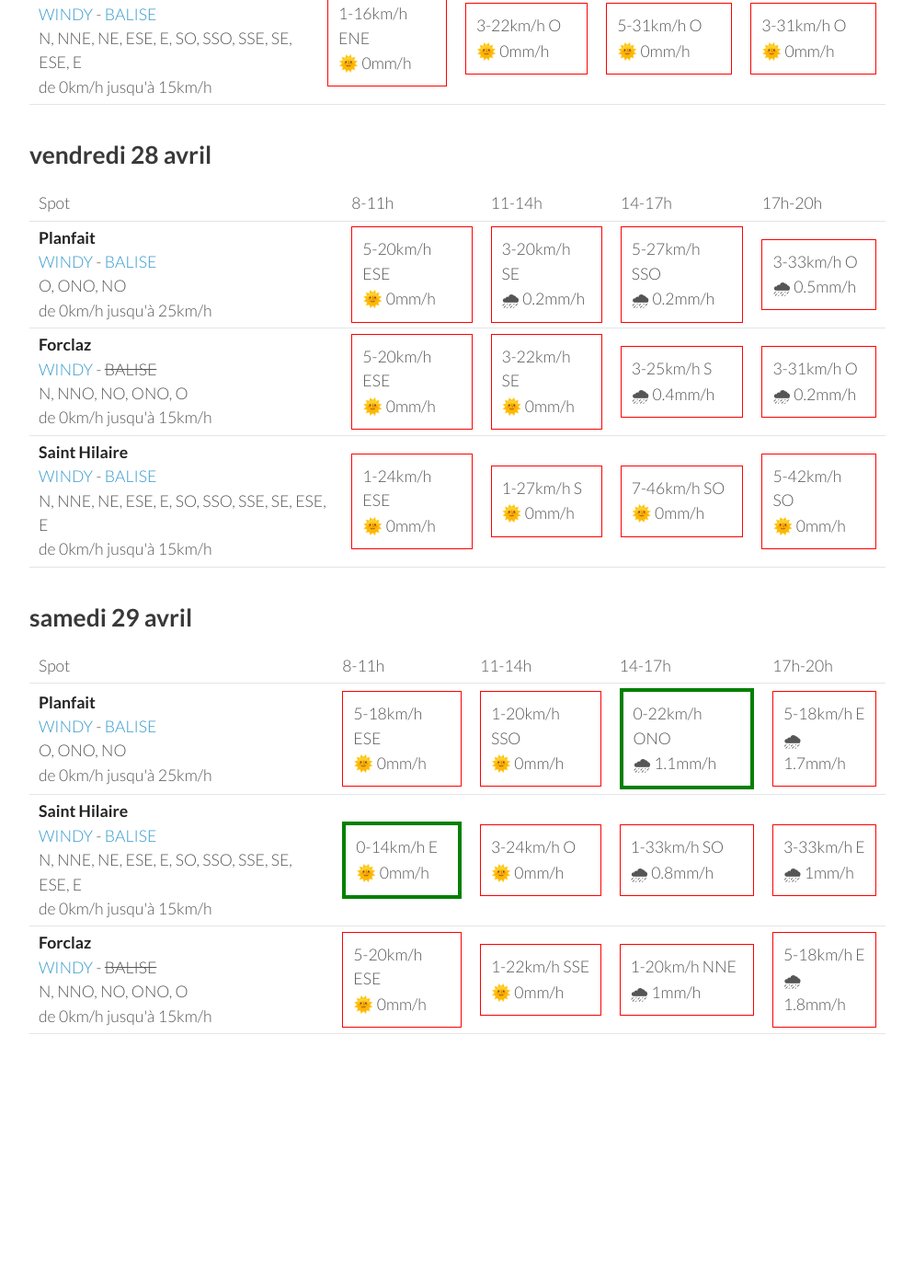
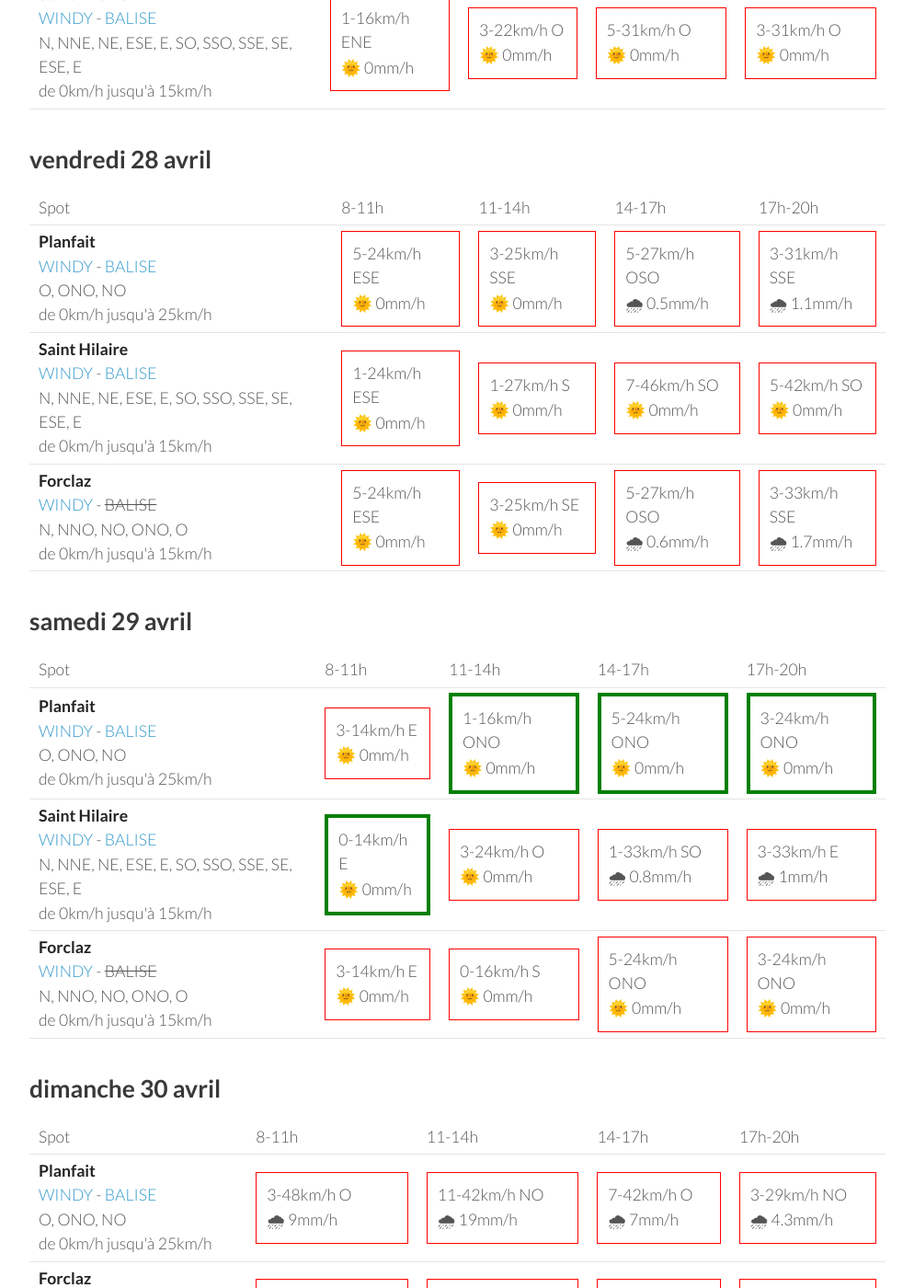
Before and after one commit to parapente-dans-le-nord/parapente-dans-le-nord.github.io, a Jekyll site: the page built from alpes_nord.markdown, in a window 1280 px wide and 1400 px high, scrolled down 1643 px. Shown: the whole window at 92% size, without its empty margins (26-1020 px from the left). Built offline with Jekyll 4.4.1, drawn with Linux system fonts in a browser that asks for light colours; before the commit the page ends 2895 px from its top, so only the background shows below that; some of the changed text lies outside the part shown.

Commit message:
update index.markdown

```diff
--- a/alpes_nord.markdown
+++ b/alpes_nord.markdown
@@ -116,20 +116,20 @@ page mise à jour le mardi 25 avril 06:26
 <tr>
         <td><strong>Planfait</strong><br><a href="https://windy.com/45.853/6.223?45.415,6.223,8">WINDY</a> - <span class=""><a href="https://www.openwindmap.org/PP496">BALISE</a> </span><br> <span class="vent-favorable">O, ONO, NO</span><br><span class="force-vent">de 0km/h jusqu'à 25km/h</span> </td>
 
-            <td><div class="not-flyable"><p>3-11km/h ESE</p><p>🌞 0mm/h</p></div></td>
+            <td><div class="not-flyable"><p>3-12km/h E</p><p>🌞 0mm/h</p></div></td>
             <td><div class="flyable"><p>3-18km/h O</p><p>🌞 0mm/h</p></div></td>
-            <td><div class="flyable"><p>5-22km/h O</p><p>🌞 0mm/h</p></div></td>
-            <td><div class="flyable"><p>3-24km/h O</p><p>🌞 0mm/h</p></div></td>
+            <td><div class="flyable"><p>5-24km/h ONO</p><p>🌞 0mm/h</p></div></td>
+            <td><div class="flyable"><p>5-25km/h ONO</p><p>🌞 0mm/h</p></div></td>
 
 
     </tr>
 <tr>
         <td><strong>Forclaz</strong><br><a href="https://windy.com/45.814/6.247?45.375,6.246,8,m:eVwaglz">WINDY</a> - <span class="no-balise"> BALISE </span><br> <span class="vent-favorable">N, NNO, NO, ONO, O</span><br><span class="force-vent">de 0km/h jusqu'à 15km/h</span> </td>
 
-            <td><div class="not-flyable"><p>3-14km/h ESE</p><p>🌞 0mm/h</p></div></td>
-            <td><div class="not-flyable"><p>1-16km/h OSO</p><p>🌞 0mm/h</p></div></td>
-            <td><div class="not-flyable"><p>5-22km/h ONO</p><p>🌞 0mm/h</p></div></td>
-            <td><div class="not-flyable"><p>3-24km/h ONO</p><p>🌞 0mm/h</p></div></td>
+            <td><div class="not-flyable"><p>5-16km/h E</p><p>🌞 0mm/h</p></div></td>
+            <td><div class="not-flyable"><p>1-16km/h O</p><p>🌞 0mm/h</p></div></td>
+            <td><div class="not-flyable"><p>5-24km/h ONO</p><p>🌞 0mm/h</p></div></td>
+            <td><div class="not-flyable"><p>5-25km/h ONO</p><p>🌞 0mm/h</p></div></td>
 
 
     </tr>
@@ -162,20 +162,10 @@ page mise à jour le mardi 25 avril 06:26
 <tr>
         <td><strong>Planfait</strong><br><a href="https://windy.com/45.853/6.223?45.415,6.223,8">WINDY</a> - <span class=""><a href="https://www.openwindmap.org/PP496">BALISE</a> </span><br> <span class="vent-favorable">O, ONO, NO</span><br><span class="force-vent">de 0km/h jusqu'à 25km/h</span> </td>
 
-            <td><div class="not-flyable"><p>5-20km/h ESE</p><p>🌞 0mm/h</p></div></td>
-            <td><div class="not-flyable"><p>3-20km/h SE</p><p>🌧 0.2mm/h</p></div></td>
-            <td><div class="not-flyable"><p>5-27km/h SSO</p><p>🌧 0.2mm/h</p></div></td>
-            <td><div class="not-flyable"><p>3-33km/h O</p><p>🌧 0.5mm/h</p></div></td>
-
-
-    </tr>
-<tr>
-        <td><strong>Forclaz</strong><br><a href="https://windy.com/45.814/6.247?45.375,6.246,8,m:eVwaglz">WINDY</a> - <span class="no-balise"> BALISE </span><br> <span class="vent-favorable">N, NNO, NO, ONO, O</span><br><span class="force-vent">de 0km/h jusqu'à 15km/h</span> </td>
-
-            <td><div class="not-flyable"><p>5-20km/h ESE</p><p>🌞 0mm/h</p></div></td>
-            <td><div class="not-flyable"><p>3-22km/h SE</p><p>🌞 0mm/h</p></div></td>
-            <td><div class="not-flyable"><p>3-25km/h S</p><p>🌧 0.4mm/h</p></div></td>
-            <td><div class="not-flyable"><p>3-31km/h O</p><p>🌧 0.2mm/h</p></div></td>
+            <td><div class="not-flyable"><p>5-24km/h ESE</p><p>🌞 0mm/h</p></div></td>
+            <td><div class="not-flyable"><p>3-25km/h SSE</p><p>🌞 0mm/h</p></div></td>
+            <td><div class="not-flyable"><p>5-27km/h OSO</p><p>🌧 0.5mm/h</p></div></td>
+            <td><div class="not-flyable"><p>3-31km/h SSE</p><p>🌧 1.1mm/h</p></div></td>
 
 
     </tr>
@@ -186,6 +176,16 @@ page mise à jour le mardi 25 avril 06:26
             <td><div class="not-flyable"><p>1-27km/h S</p><p>🌞 0mm/h</p></div></td>
             <td><div class="not-flyable"><p>7-46km/h SO</p><p>🌞 0mm/h</p></div></td>
             <td><div class="not-flyable"><p>5-42km/h SO</p><p>🌞 0mm/h</p></div></td>
+
+
+    </tr>
+<tr>
+        <td><strong>Forclaz</strong><br><a href="https://windy.com/45.814/6.247?45.375,6.246,8,m:eVwaglz">WINDY</a> - <span class="no-balise"> BALISE </span><br> <span class="vent-favorable">N, NNO, NO, ONO, O</span><br><span class="force-vent">de 0km/h jusqu'à 15km/h</span> </td>
+
+            <td><div class="not-flyable"><p>5-24km/h ESE</p><p>🌞 0mm/h</p></div></td>
+            <td><div class="not-flyable"><p>3-25km/h SE</p><p>🌞 0mm/h</p></div></td>
+            <td><div class="not-flyable"><p>5-27km/h OSO</p><p>🌧 0.6mm/h</p></div></td>
+            <td><div class="not-flyable"><p>3-33km/h SSE</p><p>🌧 1.7mm/h</p></div></td>
 
 
     </tr>
@@ -208,10 +208,10 @@ page mise à jour le mardi 25 avril 06:26
 <tr>
         <td><strong>Planfait</strong><br><a href="https://windy.com/45.853/6.223?45.415,6.223,8">WINDY</a> - <span class=""><a href="https://www.openwindmap.org/PP496">BALISE</a> </span><br> <span class="vent-favorable">O, ONO, NO</span><br><span class="force-vent">de 0km/h jusqu'à 25km/h</span> </td>
 
-            <td><div class="not-flyable"><p>5-18km/h ESE</p><p>🌞 0mm/h</p></div></td>
-            <td><div class="not-flyable"><p>1-20km/h SSO</p><p>🌞 0mm/h</p></div></td>
-            <td><div class="flyable"><p>0-22km/h ONO</p><p>🌧 1.1mm/h</p></div></td>
-            <td><div class="not-flyable"><p>5-18km/h E</p><p>🌧 1.7mm/h</p></div></td>
+            <td><div class="not-flyable"><p>3-14km/h E</p><p>🌞 0mm/h</p></div></td>
+            <td><div class="flyable"><p>1-16km/h ONO</p><p>🌞 0mm/h</p></div></td>
+            <td><div class="flyable"><p>5-24km/h ONO</p><p>🌞 0mm/h</p></div></td>
+            <td><div class="flyable"><p>3-24km/h ONO</p><p>🌞 0mm/h</p></div></td>
 
 
     </tr>
@@ -228,10 +228,10 @@ page mise à jour le mardi 25 avril 06:26
 <tr>
         <td><strong>Forclaz</strong><br><a href="https://windy.com/45.814/6.247?45.375,6.246,8,m:eVwaglz">WINDY</a> - <span class="no-balise"> BALISE </span><br> <span class="vent-favorable">N, NNO, NO, ONO, O</span><br><span class="force-vent">de 0km/h jusqu'à 15km/h</span> </td>
 
-            <td><div class="not-flyable"><p>5-20km/h ESE</p><p>🌞 0mm/h</p></div></td>
-            <td><div class="not-flyable"><p>1-22km/h SSE</p><p>🌞 0mm/h</p></div></td>
-            <td><div class="not-flyable"><p>1-20km/h NNE</p><p>🌧 1mm/h</p></div></td>
-            <td><div class="not-flyable"><p>5-18km/h E</p><p>🌧 1.8mm/h</p></div></td>
+            <td><div class="not-flyable"><p>3-14km/h E</p><p>🌞 0mm/h</p></div></td>
+            <td><div class="not-flyable"><p>0-16km/h S</p><p>🌞 0mm/h</p></div></td>
+            <td><div class="not-flyable"><p>5-24km/h ONO</p><p>🌞 0mm/h</p></div></td>
+            <td><div class="not-flyable"><p>3-24km/h ONO</p><p>🌞 0mm/h</p></div></td>
 
 
     </tr>
@@ -239,3 +239,39 @@ page mise à jour le mardi 25 avril 06:26
 </tbody>
 </table>
 {:/}
+## dimanche 30 avril
+
+{::nomarkdown}
+<table>
+  <tbody>
+    <tr>
+      <td>Spot</td>
+      <td>8-11h</td>
+      <td>11-14h</td>
+      <td>14-17h</td>
+      <td>17h-20h</td>
+    </tr>
+<tr>
+        <td><strong>Planfait</strong><br><a href="https://windy.com/45.853/6.223?45.415,6.223,8">WINDY</a> - <span class=""><a href="https://www.openwindmap.org/PP496">BALISE</a> </span><br> <span class="vent-favorable">O, ONO, NO</span><br><span class="force-vent">de 0km/h jusqu'à 25km/h</span> </td>
+
+            <td><div class="not-flyable"><p>3-48km/h O</p><p>🌧 9mm/h</p></div></td>
+            <td><div class="not-flyable"><p>11-42km/h NO</p><p>🌧 19mm/h</p></div></td>
+            <td><div class="not-flyable"><p>7-42km/h O</p><p>🌧 7mm/h</p></div></td>
+            <td><div class="not-flyable"><p>3-29km/h NO</p><p>🌧 4.3mm/h</p></div></td>
+
+
+    </tr>
+<tr>
+        <td><strong>Forclaz</strong><br><a href="https://windy.com/45.814/6.247?45.375,6.246,8,m:eVwaglz">WINDY</a> - <span class="no-balise"> BALISE </span><br> <span class="vent-favorable">N, NNO, NO, ONO, O</span><br><span class="force-vent">de 0km/h jusqu'à 15km/h</span> </td>
+
+            <td><div class="not-flyable"><p>1-48km/h ONO</p><p>🌧 10mm/h</p></div></td>
+            <td><div class="not-flyable"><p>9-42km/h ONO</p><p>🌧 18mm/h</p></div></td>
+            <td><div class="not-flyable"><p>5-44km/h O</p><p>🌧 7mm/h</p></div></td>
+            <td><div class="not-flyable"><p>3-29km/h NO</p><p>🌧 4.1mm/h</p></div></td>
+
+
+    </tr>
+
+</tbody>
+</table>
+{:/}
```
Also changed, not shown: other parts of alpes_nord.markdown (+1 -1 lines).
